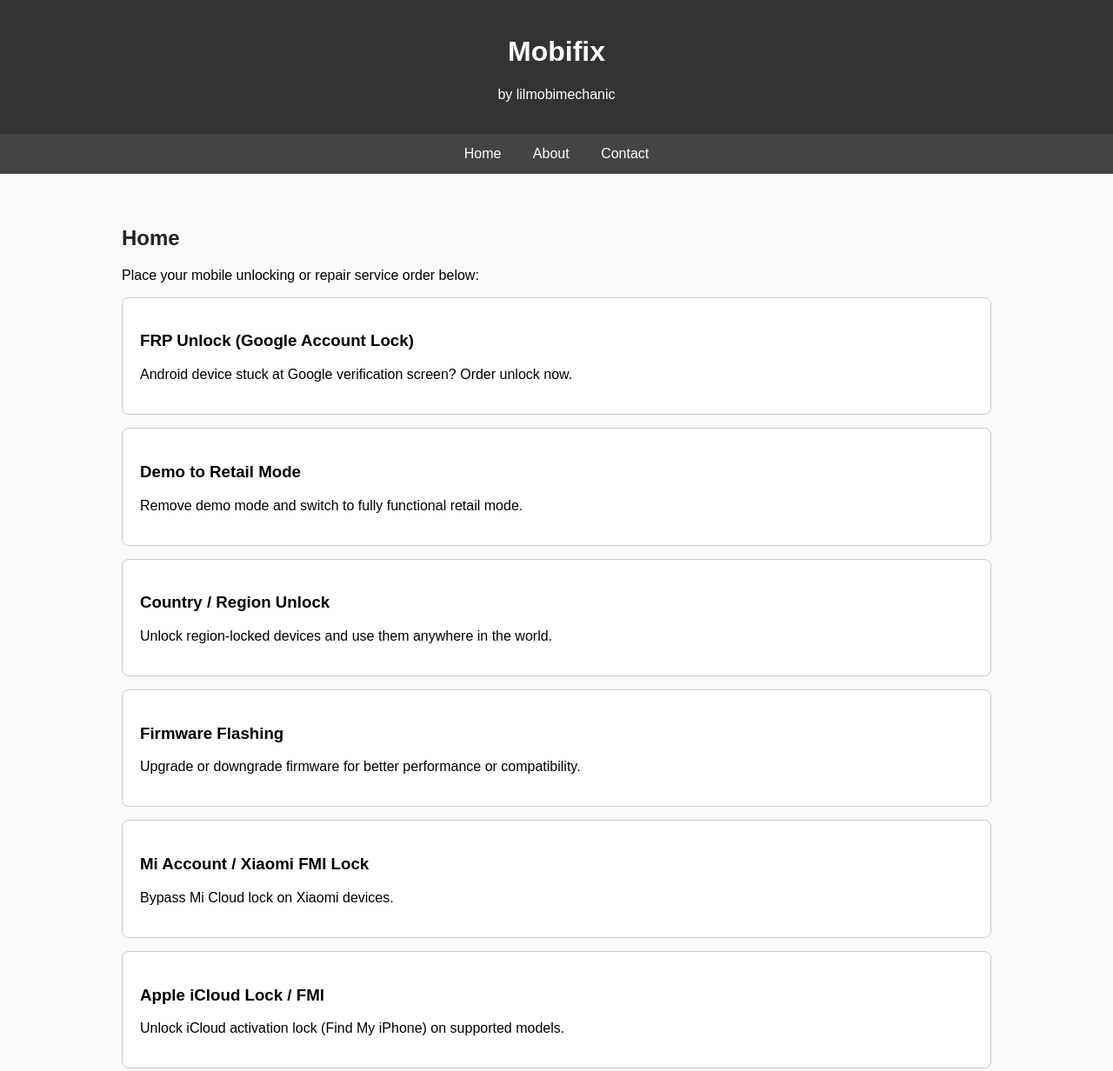
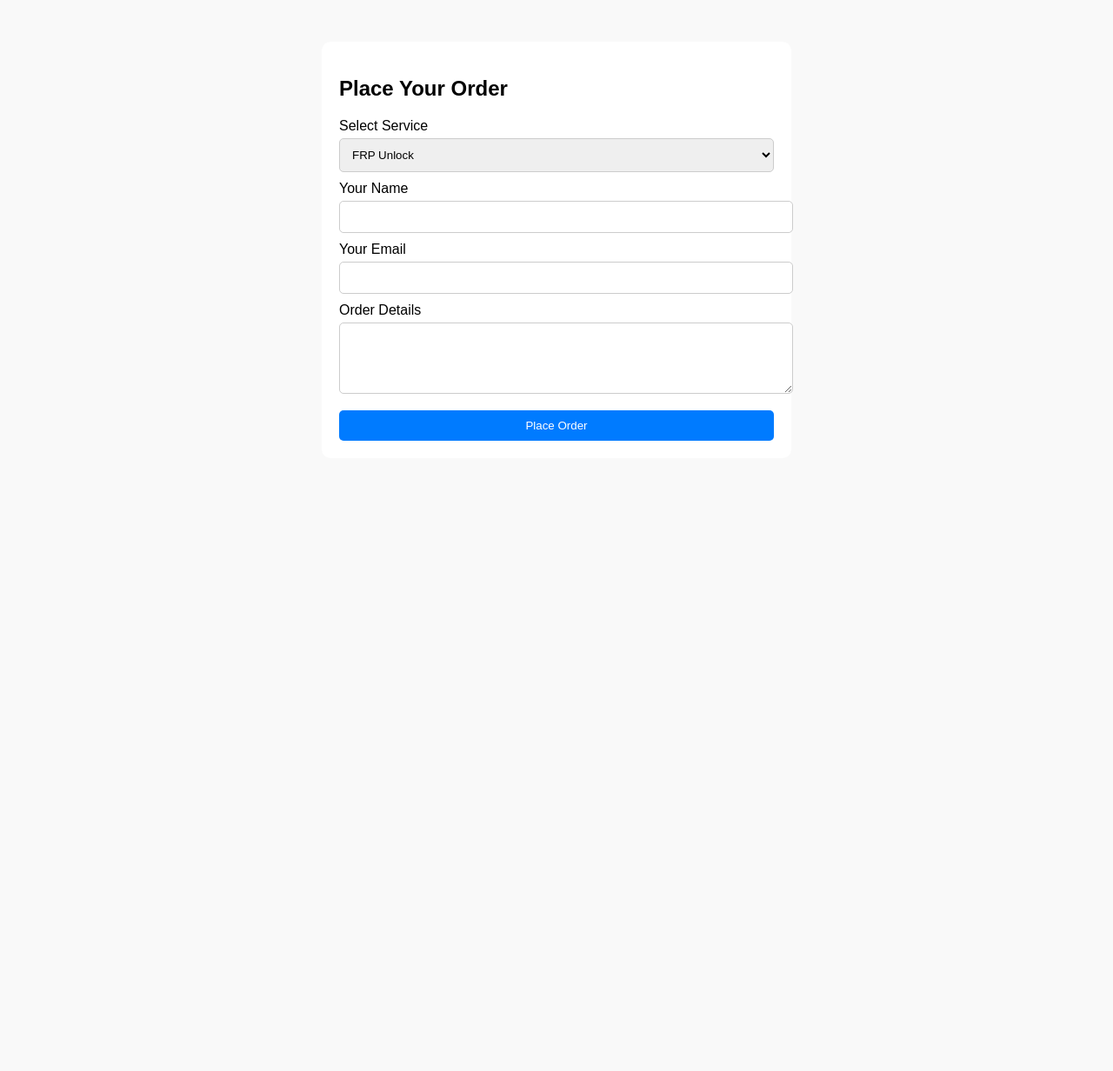
Before and after one commit to lilmobimechanic/my-website, a plain HTML site: page index.html in a window 1280 px wide. Shown: the top 1232 px of the page at 87% size. After the commit the page ends 800 px from the top, so only its background shows below. Drawn offline with Linux system fonts and the light colour scheme.

Commit message:
Update index.html

```diff
--- a/index.html
+++ b/index.html
@@ -1,231 +1,73 @@
 <!DOCTYPE html>
-<html lang="en">
+<html>
 <head>
+  <title>Mobifix Order</title>
   <meta charset="UTF-8" />
-  <title>Mobifix</title>
   <style>
-    body {
-      font-family: Arial, sans-serif;
-      margin: 0;
-      padding: 0;
-      background: #f9f9f9;
-    }
-    header {
-      background-color: #333;
-      color: white;
-      padding: 20px;
-      text-align: center;
-    }
-    nav {
-      background-color: #444;
-      overflow: hidden;
-      text-align: center;
-    }
-    nav a {
-      display: inline-block;
-      color: white;
-      padding: 14px 16px;
-      text-decoration: none;
-    }
-    nav a:hover {
-      background-color: #111;
-    }
-    section {
-      padding: 40px;
-      max-width: 1000px;
-      margin: auto;
-    }
-    h2 {
-      color: #222;
-    }
-    .service-box {
-      border: 1px solid #ccc;
-      padding: 20px;
-      margin: 15px 0;
-      background-color: #fff;
-      border-radius: 8px;
-    }
-    .telegram-link img {
-      height: 24px;
-      vertical-align: middle;
-      margin-right: 8px;
-    }
-    label {
-      display: block;
-      margin-top: 15px;
-      font-weight: bold;
-    }
-    select, input, textarea {
-      width: 100%;
-      padding: 8px;
-      margin-top: 5px;
-      box-sizing: border-box;
-    }
-    button {
-      margin-top: 20px;
-      padding: 12px;
-      width: 100%;
-      background-color: #007bff;
-      color: white;
-      border: none;
-      cursor: pointer;
-      font-size: 16px;
-      border-radius: 4px;
-    }
-    button:hover {
-      background-color: #0056b3;
-    }
+    body { font-family: Arial, sans-serif; background: #f9f9f9; padding: 40px; }
+    .form-box { max-width: 500px; margin: auto; background: #fff; padding: 20px; border-radius: 10px; }
+    label { display: block; margin-top: 10px; }
+    input, select, textarea, button { width: 100%; padding: 10px; margin-top: 5px; border-radius: 5px; border: 1px solid #ccc; }
+    button { background-color: #007bff; color: white; border: none; cursor: pointer; margin-top: 15px; }
   </style>
 </head>
 <body>
-
-<header>
-  <h1>Mobifix</h1>
-  <p>by lilmobimechanic</p>
-</header>
-
-<nav>
-  <a href="#home">Home</a>
-  <a href="#about">About</a>
-  <a href="#contact">Contact</a>
-</nav>
-
-<section id="home">
-  <h2>Home</h2>
-  <p>Place your mobile unlocking or repair service order below:</p>
-
-  <div class="service-box">
-    <h3>FRP Unlock (Google Account Lock)</h3>
-    <p>Android device stuck at Google verification screen? Order unlock now.</p>
-  </div>
-
-  <div class="service-box">
-    <h3>Demo to Retail Mode</h3>
-    <p>Remove demo mode and switch to fully functional retail mode.</p>
-  </div>
-
-  <div class="service-box">
-    <h3>Country / Region Unlock</h3>
-    <p>Unlock region-locked devices and use them anywhere in the world.</p>
-  </div>
-
-  <div class="service-box">
-    <h3>Firmware Flashing</h3>
-    <p>Upgrade or downgrade firmware for better performance or compatibility.</p>
-  </div>
-
-  <div class="service-box">
-    <h3>Mi Account / Xiaomi FMI Lock</h3>
-    <p>Bypass Mi Cloud lock on Xiaomi devices.</p>
-  </div>
-
-  <div class="service-box">
-    <h3>Apple iCloud Lock / FMI</h3>
-    <p>Unlock iCloud activation lock (Find My iPhone) on supported models.</p>
-  </div>
-
-  <div class="service-box">
-    <h3>Samsung FRP via USB</h3>
-    <p>Quick unlock for Samsung FRP via USB.</p>
-  </div>
-
-  <div class="service-box">
-    <h3>Samsung FRP via SN or IMEI</h3>
-    <p>90% model coverage for remote unlocking by SN or IMEI.</p>
-  </div>
-
-  <div class="service-box">
-    <h3>Motorola FRP</h3>
-    <p>Remove Google lock from Motorola phones.</p>
-  </div>
-
-  <div class="service-box">
-    <h3>OPPO / OnePlus / Realme FRP</h3>
-    <p>Unlock FRP lock on OPPO, OnePlus, and Realme devices.</p>
-  </div>
-
-  <div class="service-box">
-    <h3>Vivo FRP</h3>
-    <p>Remove Google FRP lock from Vivo smartphones.</p>
-  </div>
-
-  <div class="service-box">
-    <h3>Huawei / Honor FRP Key</h3>
-    <p>Unlock FRP on Huawei or Honor devices using secure FRP Key.</p>
-  </div>
-
-  <!-- Order Form -->
+  <div class="form-box">
+    <h2>Place Your Order</h2>
     <form id="orderForm">
       <label for="service">Select Service</label>
-    <select id="service" name="service" required>
-      <option value="">-- Choose a service --</option>
-      <option value="FRP Unlock">FRP Unlock (Google Account Lock)</option>
-      <option value="Demo to Retail Mode">Demo to Retail Mode</option>
-      <option value="Country / Region Unlock">Country / Region Unlock</option>
-      <option value="Firmware Flashing">Firmware Flashing</option>
-      <option value="Mi Account / Xiaomi FMI Lock">Mi Account / Xiaomi FMI Lock</option>
-      <option value="Apple iCloud Lock / FMI">Apple iCloud Lock / FMI</option>
-      <option value="Samsung FRP via USB">Samsung FRP via USB</option>
-      <option value="Samsung FRP via SN or IMEI">Samsung FRP via SN or IMEI</option>
-      <option value="Motorola FRP">Motorola FRP</option>
-      <option value="OPPO / OnePlus / Realme FRP">OPPO / OnePlus / Realme FRP</option>
-      <option value="Vivo FRP">Vivo FRP</option>
-      <option value="Huawei / Honor FRP Key">Huawei / Honor FRP Key</option>
+      <select id="service" required>
+        <option value="FRP Unlock (Google Account Lock)">FRP Unlock</option>
+        <option value="IMEI Repair">IMEI Repair</option>
+        <option value="Network Unlock">Network Unlock</option>
       </select>
 
       <label for="name">Your Name</label>
-    <input type="text" id="name" name="name" placeholder="Enter your full name" required />
+      <input type="text" id="name" required>
 
       <label for="email">Your Email</label>
-    <input type="email" id="email" name="email" placeholder="Enter your email" required />
+      <input type="email" id="email" required>
 
       <label for="details">Order Details</label>
-    <textarea id="details" name="details" rows="4" placeholder="Provide additional info or specify other requests"></textarea>
+      <textarea id="details" rows="4"></textarea>
 
       <button type="submit">Place Order</button>
     </form>
-</section>
-
-<section id="about">
-  <h2>About</h2>
-  <p>
-    I offer mobile device services including firmware upgrade/downgrade, unlocking region locks, Google FRP lock, Apple iCloud (FMI) lock, Xiaomi Mi Account lock, switching from Demo to Retail mode, firmware flashing, and more.
-  </p>
-</section>
-
-<section id="contact">
-  <h2>Contact</h2>
-  <p>You can reach me via my Telegram Group below:</p>
-  <p class="telegram-link">
-    <a href="https://t.me/Mobifixbylilmobi" target="_blank" rel="noopener noreferrer">
-      <img src="https://upload.wikimedia.org/wikipedia/commons/8/82/Telegram_logo.svg" alt="Telegram Logo" />Join Mobifix on Telegram
-    </a>
-  </p>
-</section>
+  </div>
 
   <script>
-  document.getElementById('orderForm').addEventListener('submit', function(event) {
-    event.preventDefault();
+    const botToken = '8112618316:AAHEyXsz4-AveQeXinT9owFfEEckeM4rCfk';
+    const chatId = 'REPLACE_WITH_YOUR_CHAT_ID'; // <--- UPDATE THIS
+
+    document.getElementById('orderForm').addEventListener('submit', function(e) {
+      e.preventDefault();
 
       const service = document.getElementById('service').value;
       const name = document.getElementById('name').value.trim();
       const email = document.getElementById('email').value.trim();
+      const details = document.getElementById('details').value.trim();
 
-    if (!service) {
-      alert('Please select a service.');
-      return;
-    }
-    if (!name || !email) {
-      alert('Please enter your name and email.');
-      return;
-    }
+      const message = `
+🛒 *New Mobifix Order*
 
-    // Here you can add your form submission logic like sending data to server or payment integration
-    alert(`Order placed successfully!\n\nService: ${service}\nName: ${name}\nEmail: ${email}`);
+🛠 *Service:* ${service}
+👤 *Name:* ${name}
+📧 *Email:* ${email}
+📝 *Details:* ${details || 'None'}
+      `;
 
-    this.reset();
+      fetch(`https://api.telegram.org/bot${botToken}/sendMessage`, {
+        method: 'POST',
+        headers: { 'Content-Type': 'application/json' },
+        body: JSON.stringify({
+          chat_id: chatId,
+          text: message,
+          parse_mode: 'Markdown'
+        })
+      })
+      .then(res => res.ok ? alert('Order placed successfully!') : alert('Failed to send order.'))
+      .catch(err => alert('Error: ' + err.message));
     });
   </script>
-
 </body>
 </html>
```
Lines whose indentation alone changed are shown as unchanged.
